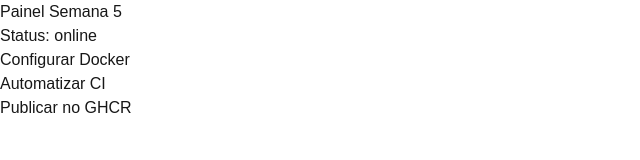
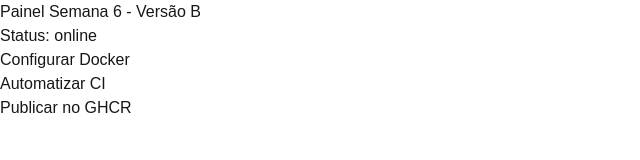
Before and after one commit to lianeiv/devops-semana5, a Next.js app in the folder frontend/: page / in a window 1280 px wide. Shown: the top 160 px of the page, without its empty margins (0-640 px from the left). Built offline with nearby package versions, Linux system fonts and the light colour scheme.

Commit message:
feat(etapa-4): versão B do painel (título alterado) para canal de pré-visualização

```diff
--- a/frontend/app/page.js
+++ b/frontend/app/page.js
@@ -14,7 +14,7 @@
 
   return (
     <main>
-      <h1>Painel Semana 5</h1>
+      <h1>Painel Semana 6 - Versão B</h1>
       {error && (
         <p role="alert">Dados indisponíveis no momento. Tente novamente mais tarde.</p>
       )}
@@ -33,4 +33,4 @@
   );
 }
 
-<h1>Painel Semana 5 - Versão B</h1>
+<h1>Painel Semana 6 - Versão B - Versão B</h1>
```
